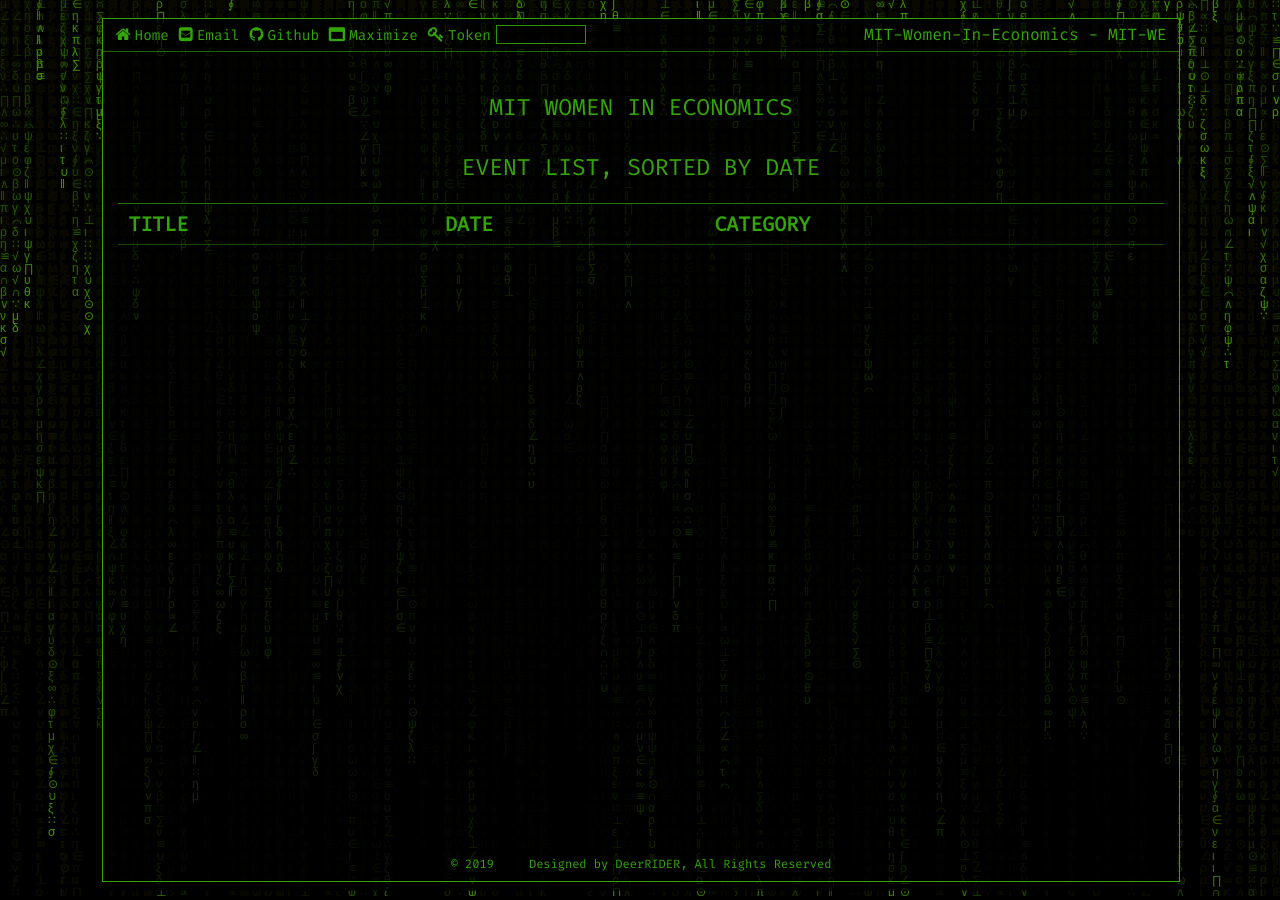
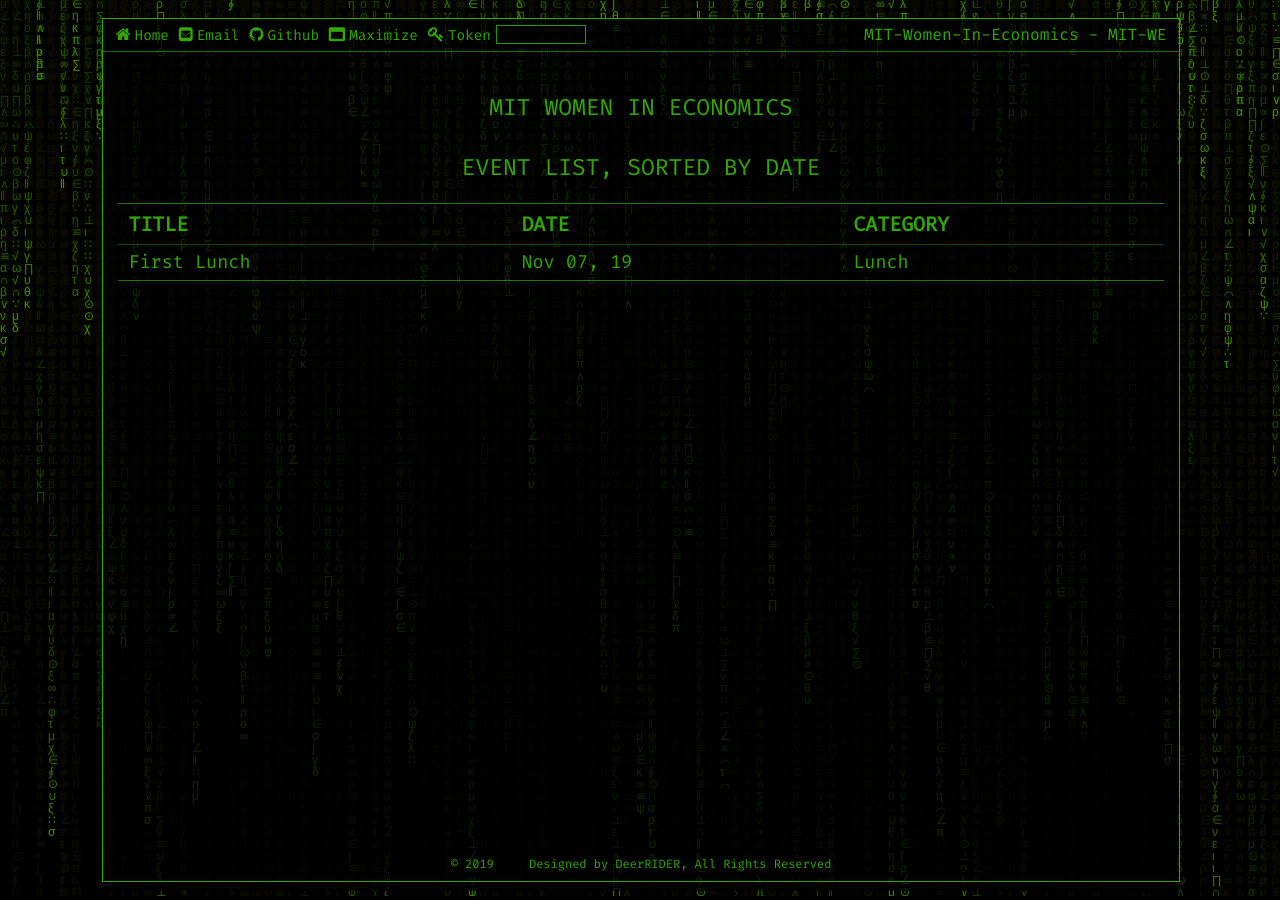
Before and after one commit to mit-we/mit-we.github.io, a Jekyll site: the page built from pages/index.md, in a window 1280 px wide. Built offline with Jekyll 4.4.1, drawn with Linux system fonts in a browser that asks for light colours.

Commit message:
small edits

```diff
--- a/_posts/lunch-11-7-19.md
+++ b/_posts/2019-11-7-lunch.md
@@ -1,8 +1,9 @@
 ---
 title: First Lunch
 layout: post
-category: Dummy
+category: Lunch
+author: webmaster
 date: 2019-11-7
 ---
 
-Lunch
+# Lunch
```
